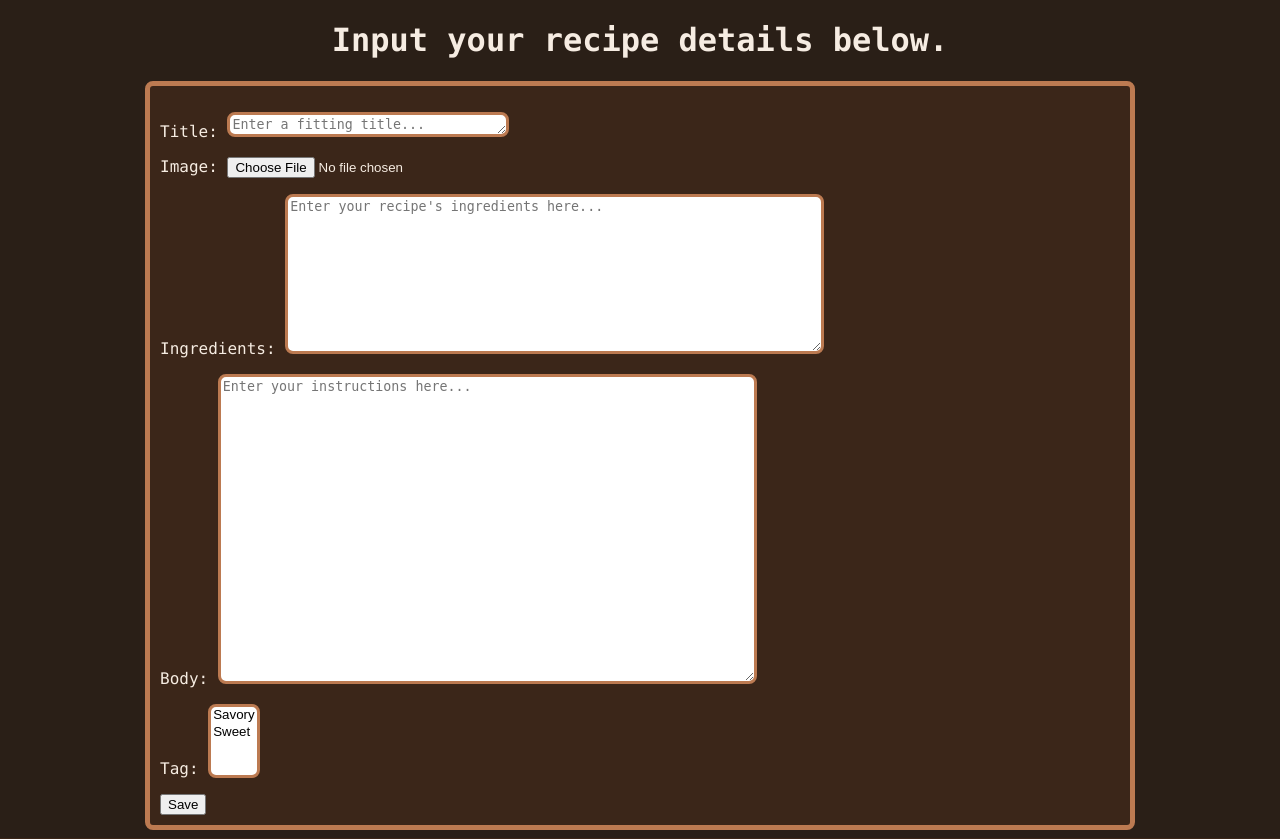
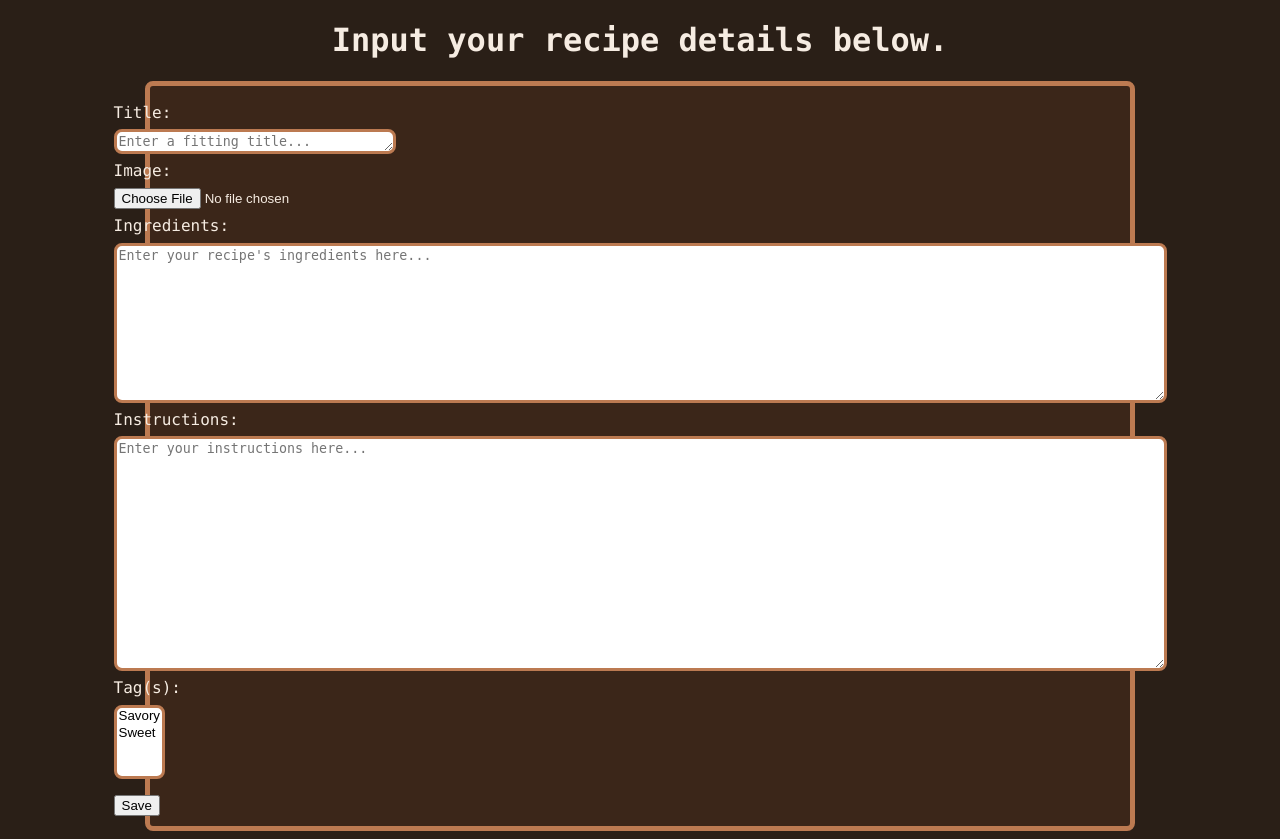
Before and after one commit to whoisjw/jacksRecipes_projectFile, a Django app: page /recipes/add/ in a window 1280 px wide. Shown: the part 56-895 px from the top of the page. Run offline with Django 5.2, Linux system fonts and the light colour scheme; data comes from the database, SQL or seed files in the repository.

Commit message:
fixed formatting on exanded images and submission form

```diff
--- a/recipesMain/forms.py
+++ b/recipesMain/forms.py
@@ -7,8 +7,8 @@ class addRecipe(ModelForm):
         model = recipe
         widgets = {
             "title": Textarea(attrs={"placeholder":"Enter a fitting title...", "rows":1, "cols": 32}),
-            "ingredients": Textarea(attrs={"placeholder":"Enter your recipe's ingredients here...", "rows":10, "cols":64}),
-            "body": Textarea(attrs={"placeholder":"Enter your instructions here...", "rows":20, "cols": 64})
+            "ingredients": Textarea(attrs={"placeholder":"Enter your recipe's ingredients here...", "rows":10, "cols":128}),
+            "body": Textarea(attrs={"placeholder":"Enter your instructions here...", "rows":15, "cols": 128})
         }
         fields = ["title",
                 "image",
--- a/static/css/main.css
+++ b/static/css/main.css
@@ -21,8 +21,10 @@
     background-color: var(--autumn-container-bg);
     margin: auto;
     display: flex;
-    align-items: left;
+    flex-direction: column;
+    align-items: center;
     color: var(--autumn-text);
+    line-height: 0.1;
 }
 
 .addRecipeForm textarea {
@@ -76,15 +78,10 @@
   background-color: #21160f; /* very dark roasted brown */
   overflow: hidden;
 
+}
+
 /* BODY AND EVERYTHING ELSE */
 
-img{
-    width:100%;
-    max-width:250px;
-    border-radius: 8px;
-    border: 2px solid var(--autumn-border);
-    box-shadow: 0 2px 8px #21160f55;
-}
 
 .recipeLink {
   color: var(--autumn-accent);
@@ -93,8 +90,6 @@ img{
 
 .recipeLink:visited {
   color: var(--autumn-accent-dark);
-}
-  border-radius: 8px;
 }
 
 .navbar .active {
@@ -126,8 +121,6 @@ img{
 
 /* SEARCHBAR */
 
-.searchbar {}
-
 .searchbar input {
   background-color: var(--autumn-text);
   color: #3b2619;
@@ -151,13 +144,22 @@ img{
 
 /* BODY AND EVERYTHING ELSE */
 
-img{
+.previewImage {
     width:100%;
     max-width:250px;
     border-radius: 8px;
     border: 2px solid var(--autumn-border);
     box-shadow: 0 2px 8px #21160f55;
 }
+
+.expandImage{
+  width: 100%;
+  max-width: 500px;
+  border-radius: 8px;
+  border: 2px solid var(--autumn-border);
+  box-shadow: 0 2px 8px #21160f55;
+}
+
 
 .recipeLink {
   color: var(--autumn-accent);
--- a/templates/recipeViews/recipeAdd.html
+++ b/templates/recipeViews/recipeAdd.html
@@ -5,7 +5,32 @@
         <div class="addRecipeForm">
             <form action="" enctype="multipart/form-data" method='POST'>
                 {% csrf_token %}
-                {{recipesForm.as_p}}
+                <p> </p>
+                <div class="formItem">
+                    <label id="idTitle">Title: </label>
+                    <p>{{recipesForm.title}}</p>
+                </div>
+
+                <div class="formItem">
+                    <label id="formItem">Image: </label>
+                    <p>{{recipesForm.image}}</p>
+                </div>
+
+                <div class="formItem">
+                    <label id="idIngredients">Ingredients: </label>
+                    <p>{{recipesForm.ingredients}}</p>
+                </div>
+
+                <div class="formItem">
+                    <label id="idBody">Instructions: </label>
+                    <p>{{recipesForm.body}}</p>
+                </div>
+
+                <div class="formItem">
+                    <label id="idTag">Tag(s): </label>
+                    <p>{{recipesForm.tag}}</p>
+                </div>
+
                 <button type="submit" class="btn btn-primary btn-sm" value=""> Save</button>
             </form>
         </div>
--- a/templates/recipeViews/recipeExpand.html
+++ b/templates/recipeViews/recipeExpand.html
@@ -2,7 +2,7 @@
 {% block content %}
 <div class="centreColumn">
     <h1>{{ recipesDisp.title }}</h1>
-    <p><img src="{{ recipesDisp.image.url }}" alt="{{ recipesDisp.image.url }}"></p>
+    <p><img class="expandImage" src="{{ recipesDisp.image.url }}" alt="{{ recipesDisp.image.url }}"></p>
     <h2>Ingredients</h2>
     <p>{{ recipesDisp.ingredients }}</p>
     <h2>Directions</h2>
--- a/templates/recipeViews/recipeList.html
+++ b/templates/recipeViews/recipeList.html
@@ -24,7 +24,7 @@
             {% for getdata in pageObj %}
             <article class="entry">
                 <h3><a class="recipeLink" href="/recipes/{{ getdata.recipeId }}">{{ getdata.title }}</a></h3>
-                <p><img src="{{getdata.image.url}}" alt="{{getdata.image.url}}"></p>
+                <p><img class="previewImage" src="{{getdata.image.url}}" alt="{{getdata.image.url}}"></p>
                 <p>{{ getdata.body | truncatechars:200 }}</p>
             </article>
             {% endfor %}
```
